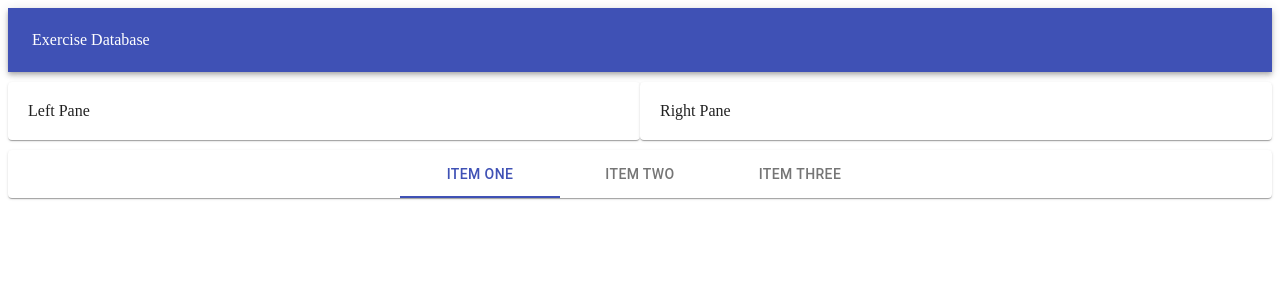
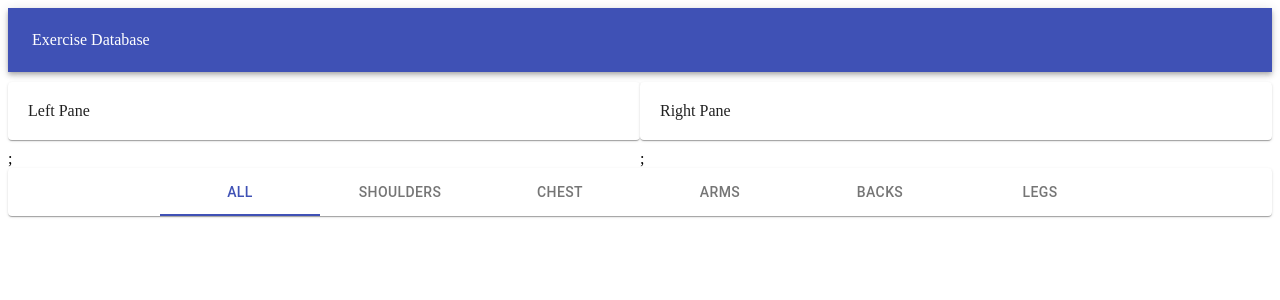
Before and after one commit to MasterNeuromancer/ExerciseApp, a React (Create React App) app: page / in a window 1280 px wide. Shown: the top 300 px of the page. Built offline with nearby package versions, Linux system fonts and the light colour scheme.

Commit message:
added exercises, state+reduce function, refactoring Panes

```diff
--- a/src/Components/App.js
+++ b/src/Components/App.js
@@ -1,14 +1,31 @@
 import React, { Component, Fragment } from 'react';
 import { Header, Footer } from './Layouts';
 import Exercises from './Exercises';
+import { muscles, exercises } from '../Components/store';
 
 export default class extends Component {
+	state = {
+		exercises
+	};
+
+	getExercisesbyMuscles() {
+		return Object.entries(
+			this.state.exercises.reduce((exercises, exercise) => {
+				const { muscles } = exercise;
+
+				exercises[muscles] = exercises[muscles] ? [ ...exercises[muscles], exercise ] : [ exercises ];
+				return exercises;
+			}, {})
+		);
+	}
+
 	render() {
+		const exercises = this.getExercisesbyMuscles();
 		return (
 			<Fragment>
 				<Header />
-				<Exercises />
-				<Footer />
+				<Exercises exercises={exercises} />
+				<Footer muscles={muscles} />
 			</Fragment>
 		);
 	}
--- a/src/Components/Exercises/index.js
+++ b/src/Components/Exercises/index.js
@@ -1,7 +1,5 @@
 import React from 'react';
-import Grid from '@material-ui/core/Grid';
-import LeftPane from './LeftPane';
-import RightPane from './RightPane';
+import { Grid, Paper } from '@material-ui/core';
 
 const styles = {
 	Paper: { padding: 20, marginTop: 10, marginBottom: 10 }
@@ -10,10 +8,10 @@
 export default (props) => (
 	<Grid container>
 		<Grid item sm>
-			<LeftPane styles={styles} />
+			<Paper style={styles.Paper}>Left Pane</Paper>;
 		</Grid>
 		<Grid item sm>
-			<RightPane styles={styles} />
+			<Paper style={styles.Paper}>Right Pane</Paper>;
 		</Grid>
 	</Grid>
 );
--- a/src/Components/Layouts/Footer.js
+++ b/src/Components/Layouts/Footer.js
@@ -1,12 +1,11 @@
 import React from 'react';
 import { Paper, Tabs, Tab } from '@material-ui/core';
 
-export default (props) => (
+export default ({ muscles }) => (
 	<Paper>
 		<Tabs value={0} indicatorColor="primary" textColor="primary" centered>
-			<Tab label="Item One" />
-			<Tab label="Item Two" />
-			<Tab label="Item Three" />
+			<Tab label="All" />
+			{muscles.map((group) => <Tab label={group} />)}
 		</Tabs>
 	</Paper>
 );
--- /dev/null
+++ b/src/Components/store.js
@@ -0,0 +1,46 @@
+export const muscles = [ 'shoulders', 'chest', 'arms', 'backs', 'legs' ];
+
+export const exercises = [
+	{
+		id: 'overhead-press',
+		title: 'Overhead Press',
+		description: 'Delts exercise...',
+		muscles: 'shoulders'
+	},
+	{
+		id: 'dips',
+		title: 'Dips',
+		description: 'Triceps exercise...',
+		muscles: 'arms'
+	},
+	{
+		id: 'barbell-curls',
+		title: 'Barbell Curls',
+		description: 'Biceps exercise...',
+		muscles: 'arms'
+	},
+	{
+		id: 'bench-press',
+		title: 'Bench Press',
+		description: 'Chest exercise...',
+		muscles: 'chest'
+	},
+	{
+		id: 'pull-ups',
+		title: 'Pull Ups',
+		description: 'Back exercise...',
+		muscles: 'back'
+	},
+	{
+		id: 'deadlifts',
+		title: 'Deadlifts',
+		description: 'Back and Legs exercise...',
+		muscles: 'back'
+	},
+	{
+		id: 'squats',
+		title: 'Squats',
+		description: 'Legs exercise',
+		muscles: 'legs'
+	}
+];
```
